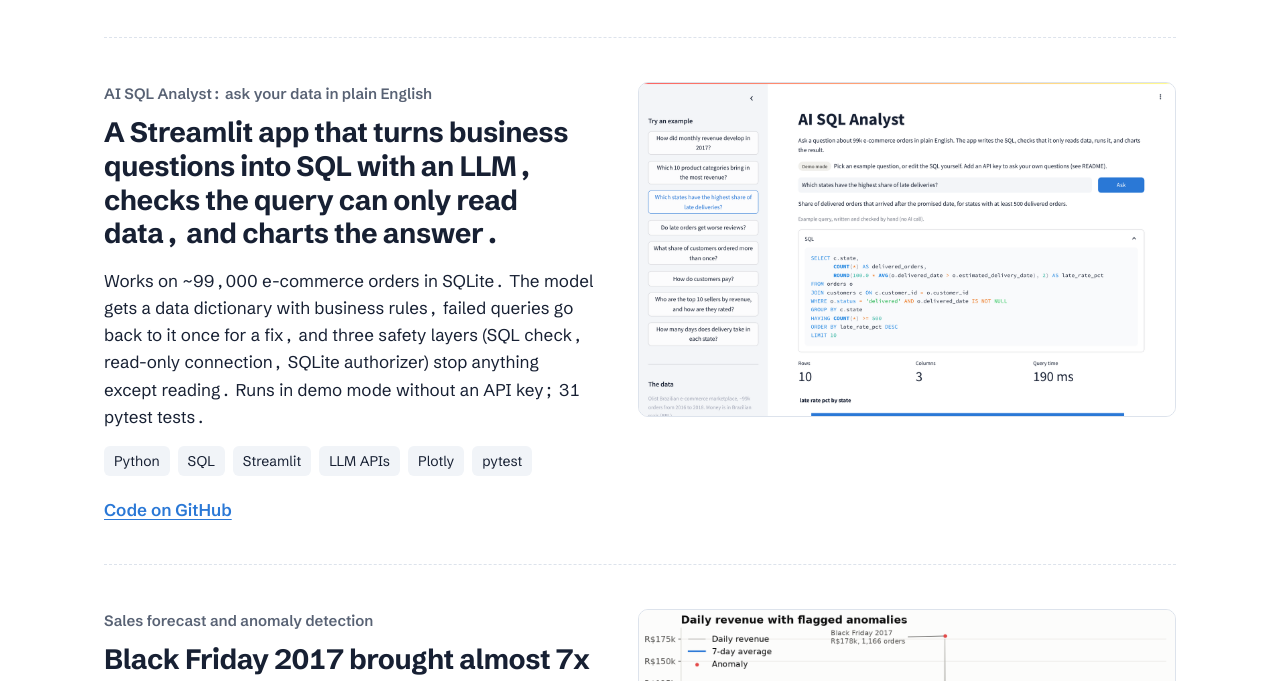
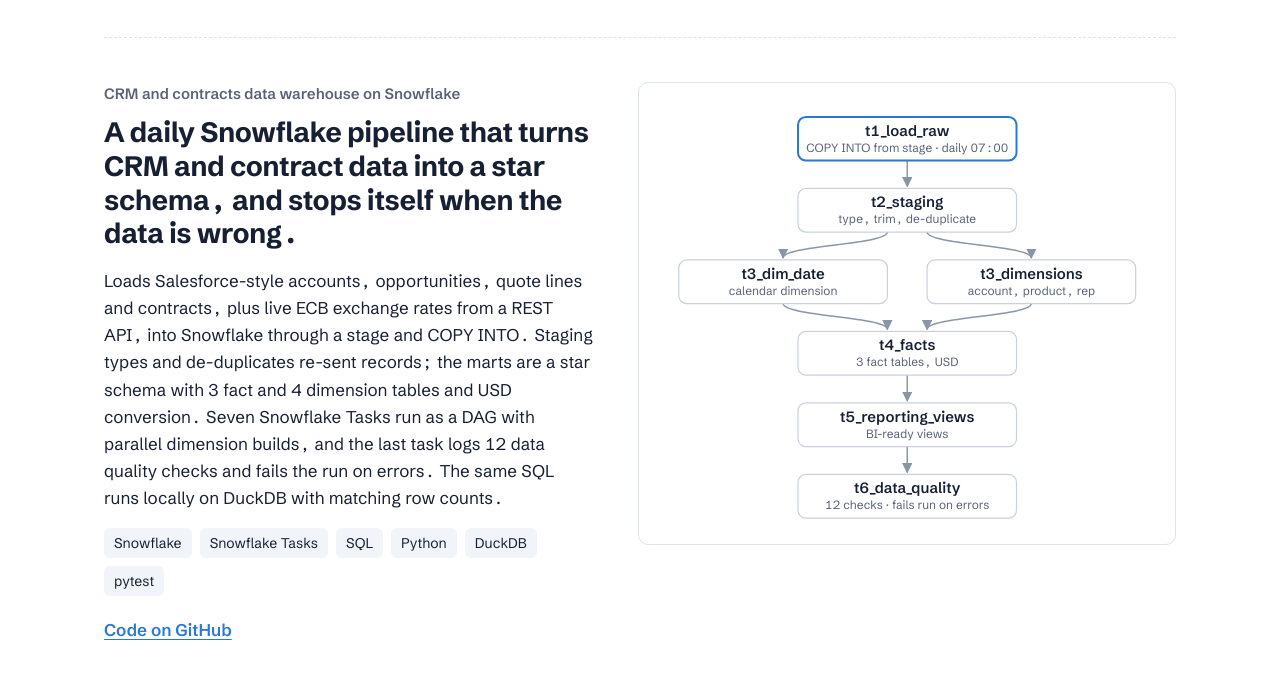
Before and after one commit to rjodhani-data/rjodhani-data.github.io, a plain HTML site: page index.html in a window 1280 px wide. Shown: the part 1281-1962 px from the top of the page. Drawn offline with Linux system fonts and the light colour scheme.

Commit message:
project update

```diff
--- a/index.html
+++ b/index.html
@@ -184,6 +184,41 @@
 
       <article class="project">
         <div>
+          <h3>CRM and contracts data warehouse on Snowflake</h3>
+          <p class="finding">A daily Snowflake pipeline that turns CRM and contract data into a star schema, and stops itself when the data is wrong.</p>
+          <p>Loads Salesforce-style accounts, opportunities, quote lines and contracts, plus live ECB exchange rates from a REST API, into Snowflake through a stage and COPY INTO. Staging types and de-duplicates re-sent records; the marts are a star schema with 3 fact and 4 dimension tables and USD conversion. Seven Snowflake Tasks run as a DAG with parallel dimension builds, and the last task logs 12 data quality checks and fails the run on errors. The same SQL runs locally on DuckDB with matching row counts.</p>
+          <ul class="tools" aria-label="Tools used"><li>Snowflake</li><li>Snowflake Tasks</li><li>SQL</li><li>Python</li><li>DuckDB</li><li>pytest</li></ul>
+          <div class="links">
+            <a href="https://github.com/rjodhani-data/crm-snowflake-warehouse">Code on GitHub</a>
+          </div>
+        </div>
+        <div class="shot" style="padding:18px 10px 8px">
+          <svg viewBox="0 0 520 430" role="img" aria-labelledby="dagTitle dagDesc">
+            <title id="dagTitle">Snowflake Tasks DAG</title>
+            <desc id="dagDesc">Seven Snowflake tasks: load raw data, staging, then the date dimension and business dimensions in parallel, then facts, reporting views and a data quality task that fails the run on errors.</desc>
+            <defs><marker id="ah" viewBox="0 0 10 10" refX="9" refY="5" markerWidth="7" markerHeight="7" orient="auto"><path d="M0 0L10 5L0 10z" fill="#8a96a8"/></marker></defs>
+            <g font-family="Schibsted Grotesk, sans-serif" font-size="15">
+              <path d="M260 60 C260 73.0, 260 73.0, 260 86" fill="none" stroke="#8a96a8" stroke-width="1.5" marker-end="url(#ah)"/>
+              <path d="M240 132 C240 145.0, 135 145.0, 135 158" fill="none" stroke="#8a96a8" stroke-width="1.5" marker-end="url(#ah)"/>
+              <path d="M280 132 C280 145.0, 385 145.0, 385 158" fill="none" stroke="#8a96a8" stroke-width="1.5" marker-end="url(#ah)"/>
+              <path d="M135 204 C135 217.0, 240 217.0, 240 230" fill="none" stroke="#8a96a8" stroke-width="1.5" marker-end="url(#ah)"/>
+              <path d="M385 204 C385 217.0, 280 217.0, 280 230" fill="none" stroke="#8a96a8" stroke-width="1.5" marker-end="url(#ah)"/>
+              <path d="M260 276 C260 289.0, 260 289.0, 260 302" fill="none" stroke="#8a96a8" stroke-width="1.5" marker-end="url(#ah)"/>
+              <path d="M260 348 C260 361.0, 260 361.0, 260 374" fill="none" stroke="#8a96a8" stroke-width="1.5" marker-end="url(#ah)"/>
+              <rect x="150" y="16" width="220" height="44" rx="8" fill="#fff" stroke="#2a78d6" stroke-width="2"/><text x="260.0" y="35" text-anchor="middle" font-weight="600" fill="#172033">t1_load_raw</text><text x="260.0" y="51" text-anchor="middle" font-size="12" fill="#586274">COPY INTO from stage · daily 07:00</text>
+              <rect x="150" y="88" width="220" height="44" rx="8" fill="#fff" stroke="#c9d1dd" stroke-width="1.2"/><text x="260.0" y="107" text-anchor="middle" font-weight="600" fill="#172033">t2_staging</text><text x="260.0" y="123" text-anchor="middle" font-size="12" fill="#586274">type, trim, de-duplicate</text>
+              <rect x="30" y="160" width="210" height="44" rx="8" fill="#fff" stroke="#c9d1dd" stroke-width="1.2"/><text x="135.0" y="179" text-anchor="middle" font-weight="600" fill="#172033">t3_dim_date</text><text x="135.0" y="195" text-anchor="middle" font-size="12" fill="#586274">calendar dimension</text>
+              <rect x="280" y="160" width="210" height="44" rx="8" fill="#fff" stroke="#c9d1dd" stroke-width="1.2"/><text x="385.0" y="179" text-anchor="middle" font-weight="600" fill="#172033">t3_dimensions</text><text x="385.0" y="195" text-anchor="middle" font-size="12" fill="#586274">account, product, rep</text>
+              <rect x="150" y="232" width="220" height="44" rx="8" fill="#fff" stroke="#c9d1dd" stroke-width="1.2"/><text x="260.0" y="251" text-anchor="middle" font-weight="600" fill="#172033">t4_facts</text><text x="260.0" y="267" text-anchor="middle" font-size="12" fill="#586274">3 fact tables, USD</text>
+              <rect x="150" y="304" width="220" height="44" rx="8" fill="#fff" stroke="#c9d1dd" stroke-width="1.2"/><text x="260.0" y="323" text-anchor="middle" font-weight="600" fill="#172033">t5_reporting_views</text><text x="260.0" y="339" text-anchor="middle" font-size="12" fill="#586274">BI-ready views</text>
+              <rect x="150" y="376" width="220" height="44" rx="8" fill="#fff" stroke="#c9d1dd" stroke-width="1.2"/><text x="260.0" y="395" text-anchor="middle" font-weight="600" fill="#172033">t6_data_quality</text><text x="260.0" y="411" text-anchor="middle" font-size="12" fill="#586274">12 checks · fails run on errors</text>
+            </g>
+          </svg>
+        </div>
+      </article>
+
+      <article class="project">
+        <div>
           <h3>AI SQL Analyst: ask your data in plain English</h3>
           <p class="finding">A Streamlit app that turns business questions into SQL with an LLM, checks the query can only read data, and charts the answer.</p>
           <p>Works on ~99,000 e-commerce orders in SQLite. The model gets a data dictionary with business rules, failed queries go back to it once for a fix, and three safety layers (SQL check, read-only connection, SQLite authorizer) stop anything except reading. Runs in demo mode without an API key; 31 pytest tests.</p>
@@ -271,8 +306,8 @@
         <div><h4>Analysis and BI</h4><p>SQL, Python (pandas, NumPy), Power BI (DAX, Power Query), Excel (advanced, VBA), Tableau</p></div>
         <div><h4>Data quality</h4><p>Validation checks for accuracy, completeness and duplicates, data reconciliation, documentation</p></div>
         <div><h4>Statistics and ML</h4><p>Regression, classification, time-series forecasting (Holt-Winters, ARIMA), anomaly detection, scikit-learn, statsmodels</p></div>
-        <div><h4>Data engineering</h4><p>Azure Data Factory, Azure Synapse, ETL pipelines, Docker, Git</p></div>
-        <div><h4>Databases</h4><p>MySQL, PostgreSQL, SQL Server, MongoDB</p></div>
+        <div><h4>Data engineering</h4><p>Snowflake (Tasks, stages, COPY INTO), Azure Data Factory, Azure Synapse, ETL/ELT pipelines, dimensional modelling (star schema), Docker, Git</p></div>
+        <div><h4>Databases</h4><p>Snowflake, MySQL, PostgreSQL, SQL Server, MongoDB, DuckDB</p></div>
         <div><h4>Also</h4><p>LLM APIs (text-to-SQL), Streamlit, R and R Shiny, Plotly and Dash, Mixpanel, Postman, Jira</p></div>
       </div>
     </section>
@@ -281,7 +316,7 @@
       <div class="contact">
         <div>
           <h2>Contact</h2>
-          <p>Looking for data analyst roles in Rajkot, Ahmedabad, Bengaluru or remote. Available to join immediately.</p>
+          <p>Looking for data analyst and data engineering roles in Rajkot, Ahmedabad, Bengaluru or remote. Available to join immediately.</p>
           <a class="btn primary" href="mailto:rajvijodhani1998@gmail.com">Email me</a>
         </div>
         <dl>
```
